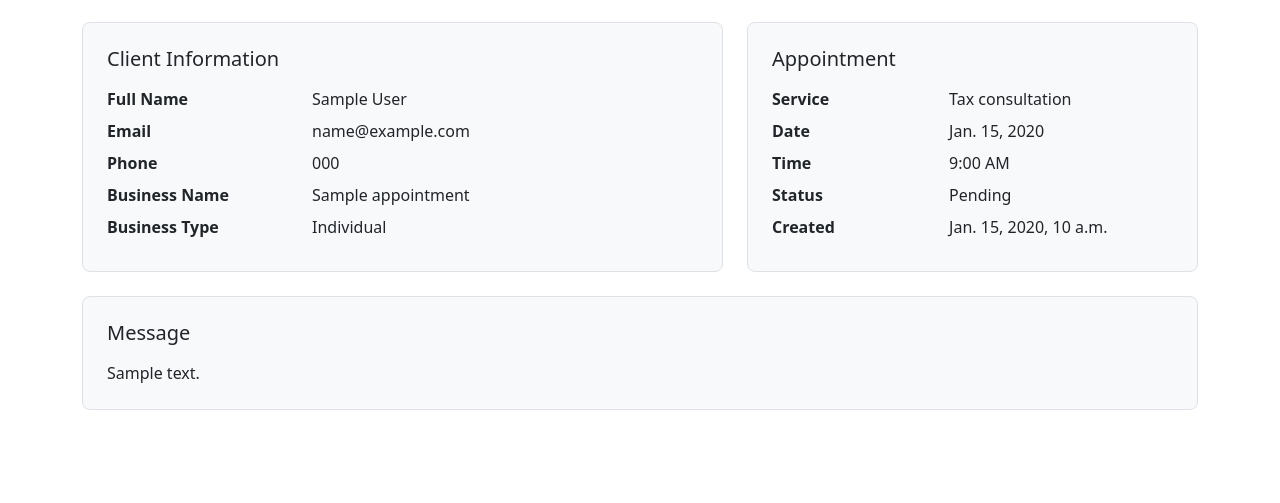
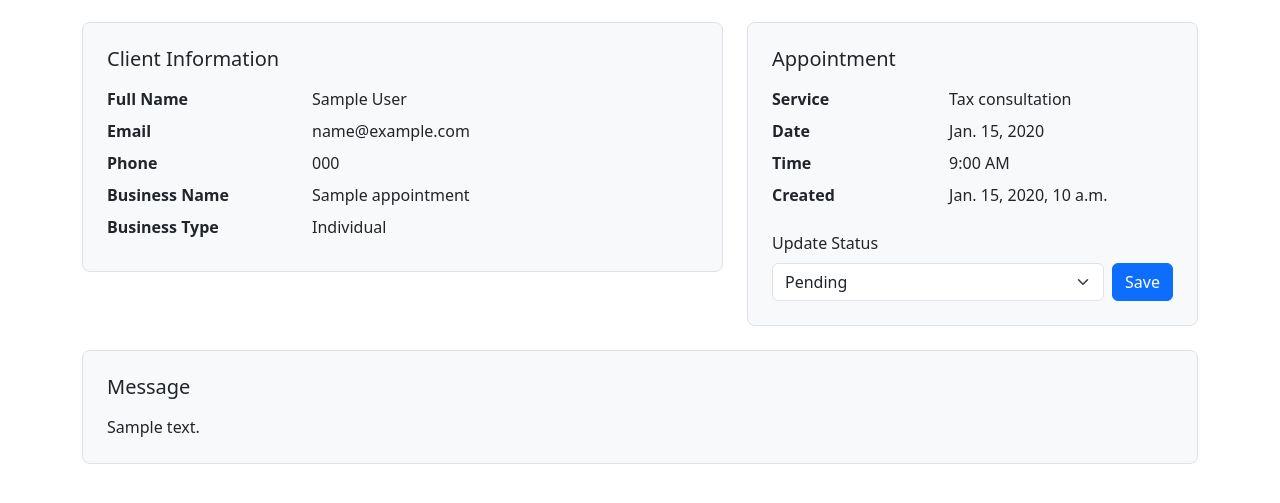
Before and after one commit to vfb-dev/bookbookgo, a Django app: page /dashboard/appointments/1/ in a window 1280 px wide. Shown: the part 169-672 px from the top of the page. Run offline with Django 5.2, Linux system fonts and the light colour scheme; a user stored in the database is signed in; tables that the repository leaves empty hold one stand-in row (values such as "Sample post"); some libraries are stand-ins or nearby versions.

Commit message:
appointment status update

```diff
--- a/bookings/forms.py
+++ b/bookings/forms.py
@@ -63,3 +63,12 @@ class AppointmentForm(forms.ModelForm):
                 )
 
         return cleaned_data
+
+class AppointmentStatusForm(forms.ModelForm):
+    class Meta:
+        model = Appointment
+        fields = ["status"]
+
+        widgets = {
+            "status": forms.Select(attrs={"class": "form-select"}),
+        }
--- a/bookings/views.py
+++ b/bookings/views.py
@@ -5,7 +5,7 @@ from django.http import JsonResponse
 from django.contrib.auth.mixins import LoginRequiredMixin
 from django.utils import timezone
 
-from .forms import AppointmentForm
+from .forms import AppointmentForm, AppointmentStatusForm
 from .models import Appointment
 
 # Create your views here.
@@ -60,12 +60,26 @@ class AppointmentDetailView(LoginRequiredMixin, View):
 
     def get(self, request, pk):
         appointment = get_object_or_404(Appointment, pk=pk)
+        status_form = AppointmentStatusForm(instance=appointment)
 
         return render(
             request,
             "bookings/appointment_detail.html",
-            {"appointment": appointment},
+            {
+                "appointment": appointment,
+                "status_form": status_form,
+            },
         )
+
+    def post(self, request, pk):
+        appointment = get_object_or_404(Appointment, pk=pk)
+        status_form = AppointmentStatusForm(request.POST, instance=appointment)
+
+        if status_form.is_valid():
+            status_form.save()
+            return redirect("appointment_detail", pk=appointment.pk)
+
+        return render(request, "bookings/appointment_detail.html", {"appointment": appointment, "status_form": status_form})
 
 class BookedTimesView(View):
     def get(self, request):
--- a/templates/bookings/appointment_detail.html
+++ b/templates/bookings/appointment_detail.html
@@ -61,11 +61,25 @@
             {{ appointment.appointment_time|time:"g:i A" }}
           </dd>
 
-          <dt class="col-sm-5">Status</dt>
-          <dd class="col-sm-7">{{ appointment.get_status_display }}</dd>
-
           <dt class="col-sm-5">Created</dt>
           <dd class="col-sm-7">{{ appointment.created_at }}</dd>
+
+          <form method="post" class="mt-3">
+            {% csrf_token %}
+
+            <label
+              class="form-label"
+              for="{{ status_form.status.id_for_label }}"
+            >
+              Update Status
+            </label>
+
+            <div class="d-flex gap-2">
+              {{ status_form.status }}
+
+              <button type="submit" class="btn btn-primary">Save</button>
+            </div>
+          </form>
         </dl>
       </div>
     </div>
```
